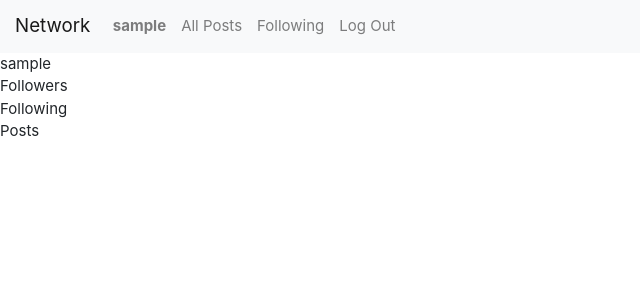
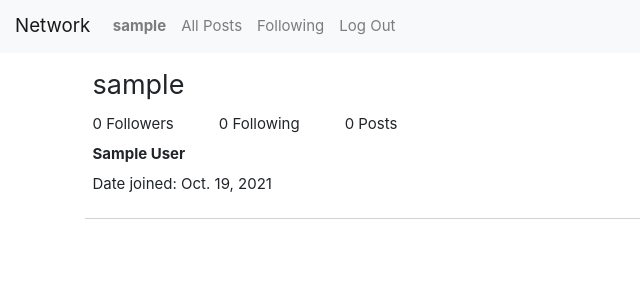
Before and after one commit to hoangquochung1110/cs50w-network, a Django app: template network/templates/network/timeline.html in a window 1280 px wide. Shown: the top 300 px of the page, without its empty margins (0-640 px from the left). Run offline with Django 3.2, Linux system fonts and the light colour scheme; the template is opened without the code that fills it: values that come from a table or form of the project are taken from there, others are empty; the visitor is signed in with stand-in values (Sample User, id 1); data comes from the database, SQL or seed files in the repository; parts of the project's set-up code (start-up, migrations or seed data) failed here and were passed over; some libraries are stand-ins or nearby versions.

Commit message:
Added user profile header

```diff
--- a/network/static/network/styles.css
+++ b/network/static/network/styles.css
@@ -1,5 +1,6 @@
 :root {
     --new-post-color: #4E9EED;
+    --section-breaker-color: #D6D1D1;
 }
 
 html {
@@ -98,3 +99,20 @@ html {
     background-color: rgba(0, 0, 0, 0.5);
     z-index: 2; /* Specify a stack order in case you're using a different order for other elements */
 }
+
+#user-profile-header{
+    padding-bottom: 1em;
+    border-bottom: 0.05em solid var(--section-breaker-color);
+}
+
+#user-profile-header > .row {
+    gap: 3em;
+}
+
+#user-profile-header > * {
+    margin: .5rem; /* rem instead of em because of the font-size as below */
+}
+
+#user-profile-header__username{
+    font-size: 1.8em;
+}
--- a/network/templates/network/timeline.html
+++ b/network/templates/network/timeline.html
@@ -2,12 +2,23 @@
 {% load static %}
 
 {% block body %}
-    <header id="user-profile-header">
-        <div id="user-profile-header__username">{{user.username}}</div>
-        <div>
-            <div id="user-profile-header__followers">Followers</div>
-            <div id="user-profile-header__following">Following</div>
-            <div id="user-profile-header__num_of_posts">Posts</div>
-        </div>
-    </header>
+    <div class="container">
+        <header id="user-profile-header">
+            <div class="row">
+                <div id="user-profile-header__username">{{visited_user.username}}</div>
+                {% if user.id != visited_user.id %}
+                <button class="follow_btn">Follow</button>
+                {% endif %}
+            </div>
+
+            <div class="row">
+                <div id="user-profile-header__followers">{{visited_user.followers_count}} Followers</div>
+                <div id="user-profile-header__following">{{visited_user.following_count}} Following</div>
+                <div id="user-profile-header__num_of_posts">{{visited_user.posts_count}} Posts</div>
+            </div>
+            <div><span style="font-weight:bold">{{visited_user.first_name}} {{visited_user.last_name}}</span></div>
+            <div>Date joined: {{visited_user.date_joined.date}}</div>
+        </header>
+    </div>
+
 {% endblock %}
```
